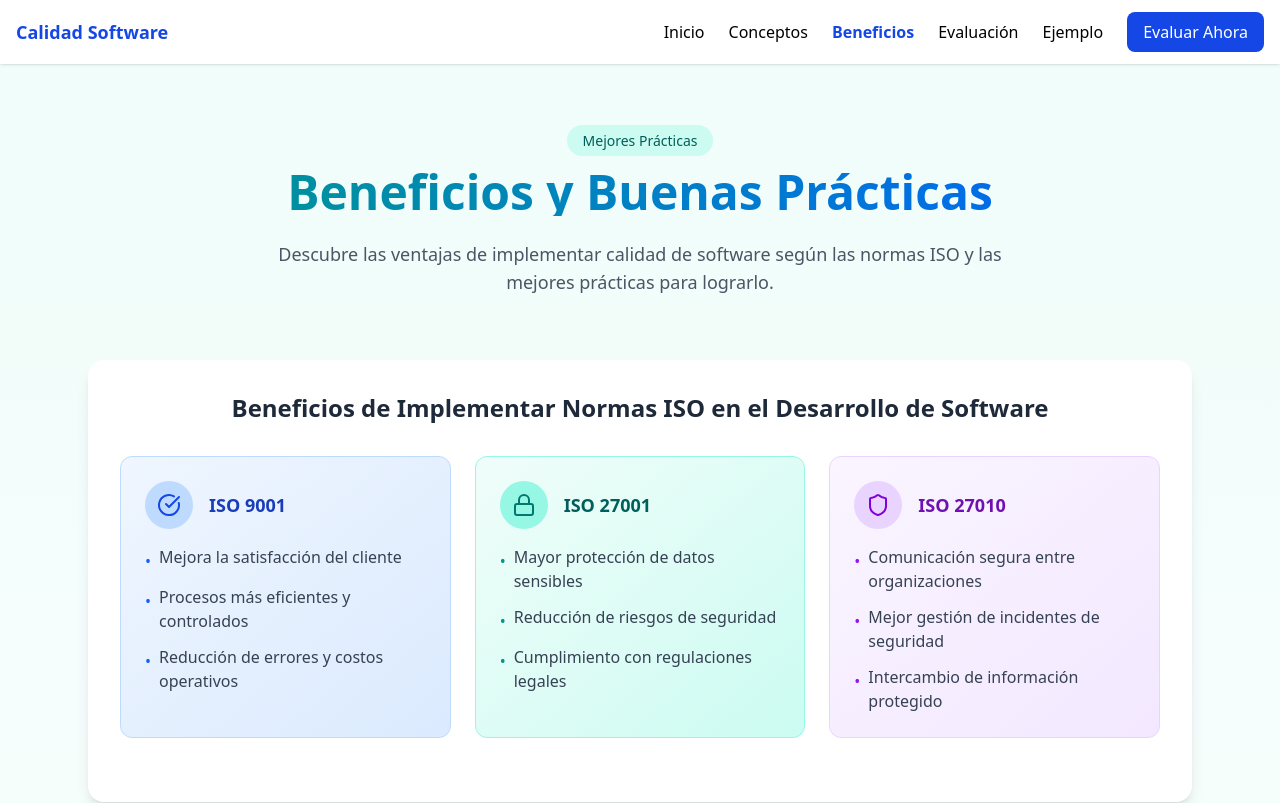
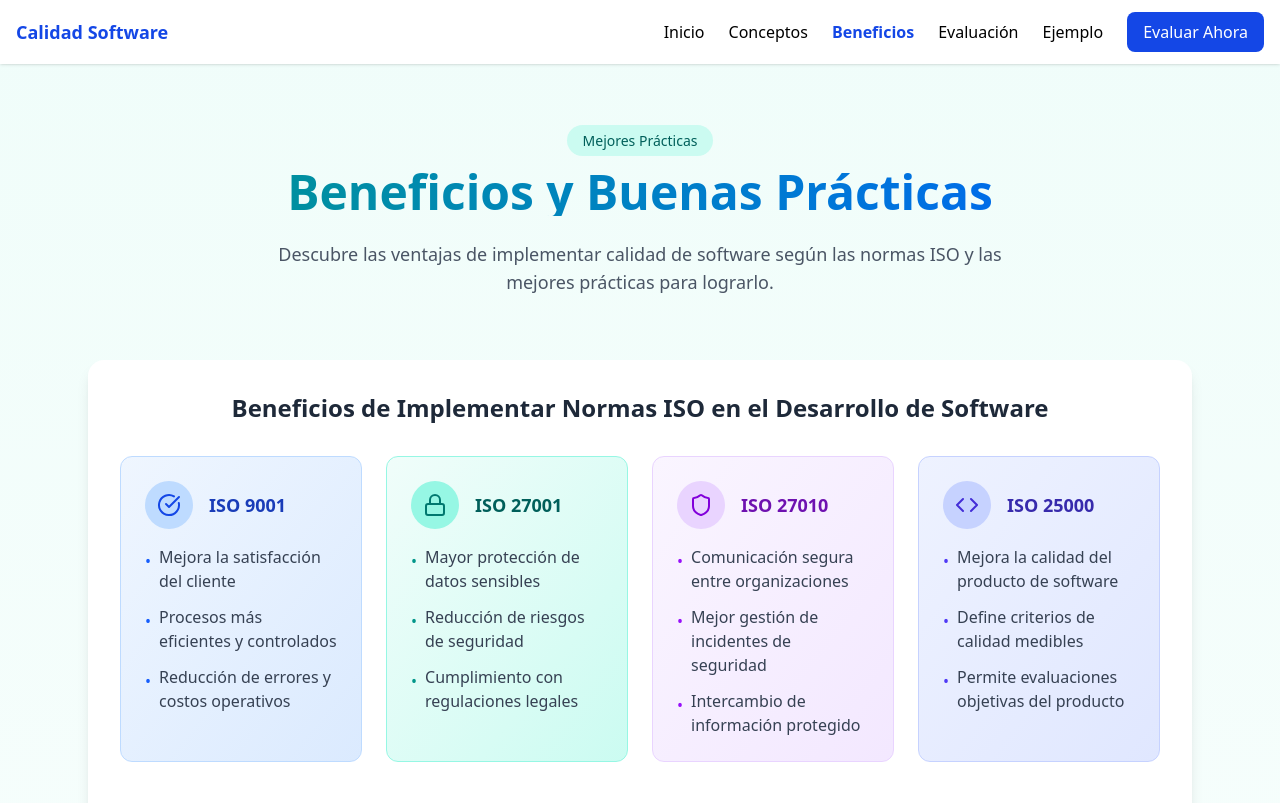
Before and after one commit to Daniel-Arango-Hz/calidad_software, a React (Vite) app in the folder Frontend/: page /beneficios in a window 1280 px wide. Shown: the top 803 px of the page. Built offline with nearby package versions, Linux system fonts and the light colour scheme; no server answers.

Commit message:
Agregar tarjeta ISO 25000 en Beneficios.jsx y ajustar grid a md:grid-cols-4

```diff
--- a/Frontend/src/pages/Beneficios.jsx
+++ b/Frontend/src/pages/Beneficios.jsx
@@ -17,7 +17,7 @@ export default function Beneficios() {
         <div className="bg-white p-8 rounded-2xl shadow-lg mb-16">
           <h2 className="text-2xl font-bold text-center mb-8 text-gray-800">Beneficios de Implementar Normas ISO en el Desarrollo de Software</h2>
 
-          <div className="grid grid-cols-1 md:grid-cols-3 gap-6 mb-8">
+          <div className="grid grid-cols-1 md:grid-cols-4 gap-6 mb-8">
             <div className="p-6 bg-gradient-to-br from-blue-50 to-blue-100 rounded-xl border border-blue-200 hover:shadow-md transition-all duration-300">
               <div className="flex items-center mb-4">
                 <div className="p-3 bg-blue-200 rounded-full mr-4">
@@ -83,6 +83,29 @@ export default function Beneficios() {
                 <li className="flex items-start">
                   <span className="text-purple-600 mr-2 mt-1">•</span>
                   <span className="text-gray-700">Intercambio de información protegido</span>
+                </li>
+              </ul>
+            </div>
+
+            <div className="p-6 bg-gradient-to-br from-indigo-50 to-indigo-100 rounded-xl border border-indigo-200 hover:shadow-md transition-all duration-300">
+              <div className="flex items-center mb-4">
+                <div className="p-3 bg-indigo-200 rounded-full mr-4">
+                  <Code className="h-6 w-6 text-indigo-700" />
+                </div>
+                <h3 className="font-bold text-lg text-indigo-800">ISO 25000</h3>
+              </div>
+              <ul className="space-y-3">
+                <li className="flex items-start">
+                  <span className="text-indigo-600 mr-2 mt-1">•</span>
+                  <span className="text-gray-700">Mejora la calidad del producto de software</span>
+                </li>
+                <li className="flex items-start">
+                  <span className="text-indigo-600 mr-2 mt-1">•</span>
+                  <span className="text-gray-700">Define criterios de calidad medibles</span>
+                </li>
+                <li className="flex items-start">
+                  <span className="text-indigo-600 mr-2 mt-1">•</span>
+                  <span className="text-gray-700">Permite evaluaciones objetivas del producto</span>
                 </li>
               </ul>
             </div>
```
